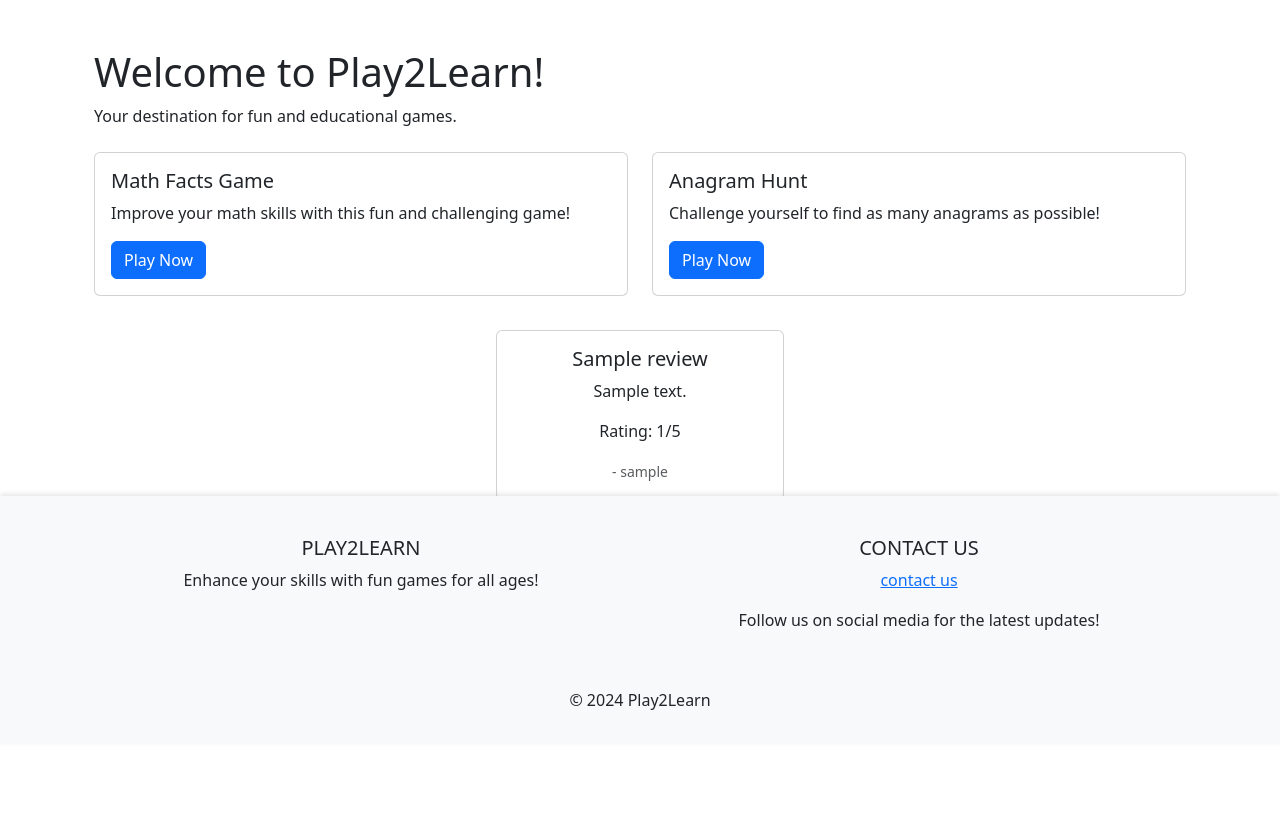
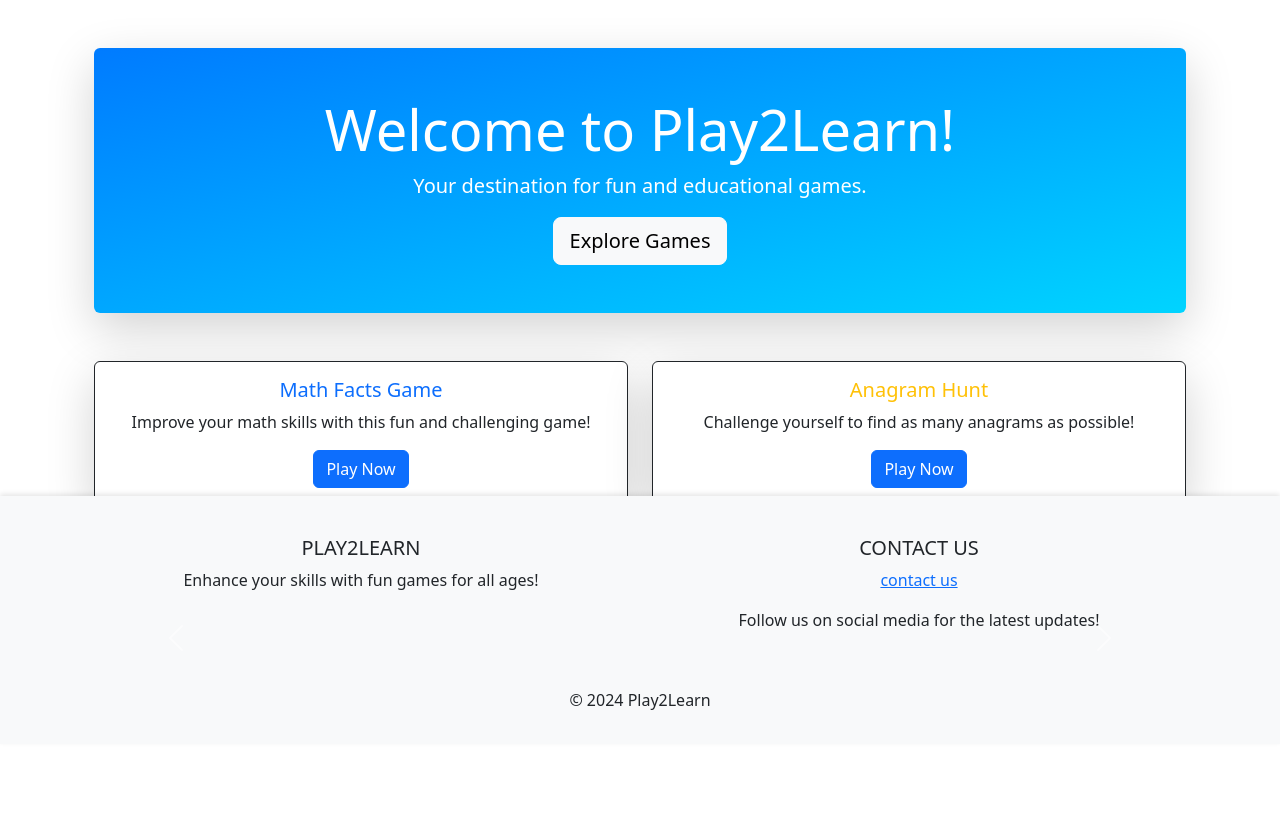
Before and after one commit to ChloeK02/Play2learn-complete-project, a Django app: page / in a window 1280 px wide. Shown: the part 56-881 px from the top of the page. Before the commit the page ends 766 px from the top, so only its background shows below. Run offline with Django 4.2, Linux system fonts and the light colour scheme; tables that the repository leaves empty hold one stand-in row (values such as "Sample post"); some libraries are stand-ins or nearby versions.

Commit message:
styling pages

```diff
--- a/games/forms.py
+++ b/games/forms.py
@@ -12,6 +12,6 @@ class ReviewForm(forms.Form):
     rating = forms.IntegerField(min_value=1, max_value=5, label='Rating (1-5)')
 
 class ContactUsForm(forms.Form):
-    name = forms.CharField(max_length=100, required=True)
-    email = forms.EmailField(required=True)
-    message = forms.CharField(widget=forms.Textarea, required=True)
+    name = forms.CharField(widget=forms.TextInput(attrs={'class': 'form-control', 'placeholder': 'Your Name'}))
+    email = forms.EmailField(widget=forms.EmailInput(attrs={'class': 'form-control', 'placeholder': 'Your Email'}))
+    message = forms.CharField(widget=forms.Textarea(attrs={'class': 'form-control', 'placeholder': 'Your Message', 'rows': 4}))
--- a/templates/_base_vue.html
+++ b/templates/_base_vue.html
@@ -14,6 +14,7 @@
     html, body {
       height: 100%;
       margin: 0;
+
     }
 
     .content-wrapper {
@@ -45,7 +46,7 @@
       background-color: #f8f9fa;
       text-align: center;
       padding: 1rem;
-      box-shadow: 0 -2px 5px rgba(0,0,0,0.1); /* Optional shadow */
+      box-shadow: 0 -2px 5px rgba(0,0,0,0.1);
 }
   </style>
 </head>
@@ -73,9 +74,8 @@
             </ul>
           </li>
 
-          <!-- Check if the user is logged in -->
           {% if user.is_authenticated %}
-            <!-- If logged in, show Log Out link -->
+
             <li class="nav-item">
               <a class="nav-link" href="{% url 'account_logout' %}">Log Out</a>
             </li>
@@ -89,7 +89,7 @@
               <a class="nav-link" href="{% url 'submit_review' %}">Reviews</a>
             </li>
           {% else %}
-            <!-- If not logged in, show Sign Up and Log In links -->
+
             <li class="nav-item">
               <a class="nav-link" href="{% url 'account_signup' %}">Sign Up</a>
             </li>
--- a/templates/home.html
+++ b/templates/home.html
@@ -1,28 +1,33 @@
+
+
 {% extends '_base_vue.html' %}
 
 {% block title %}Home - Play2Learn{% endblock %}
 
 {% block main %}
   <div class="container mt-5">
-    <h1>Welcome to Play2Learn!</h1>
-    <p>Your destination for fun and educational games.</p>
+    <div class="text-center mb-5 p-5 rounded shadow-lg" style="background: linear-gradient(to bottom right, #007bff, #00d4ff); color: white;">
+      <h1 class="display-4">Welcome to Play2Learn!</h1>
+      <p class="lead">Your destination for fun and educational games.</p>
+      <a href="#games" class="btn btn-light btn-lg">Explore Games</a>
+    </div>
 
-    <!-- Game Cards -->
-    <div class="row my-4">
-      <div class="col-md-6">
-        <div class="card">
-          <div class="card-body">
-            <h5 class="card-title">Math Facts Game</h5>
+
+    <div id="games" class="row my-4">
+      <div class="col-md-6 mb-4">
+        <div class="card game-card shadow-lg border-dark">
+          <div class="card-body text-center">
+            <h5 class="card-title text-primary">Math Facts Game</h5>
             <p class="card-text">Improve your math skills with this fun and challenging game!</p>
             <a href="{% url 'math_facts' %}" class="btn btn-primary">Play Now</a>
           </div>
         </div>
       </div>
 
-      <div class="col-md-6">
-        <div class="card">
-          <div class="card-body">
-            <h5 class="card-title">Anagram Hunt</h5>
+      <div class="col-md-6 mb-4">
+        <div class="card game-card shadow-lg border-dark">
+          <div class="card-body text-center">
+            <h5 class="card-title text-warning">Anagram Hunt</h5>
             <p class="card-text">Challenge yourself to find as many anagrams as possible!</p>
             <a href="{% url 'anagram_hunt' %}" class="btn btn-primary">Play Now</a>
           </div>
@@ -30,9 +35,7 @@
       </div>
     </div>
 
-
-    <!-- Reviews Carousel -->
-    <div class="row" style="padding: 10px;">
+    <div class="row">
       <div class="col-md-12">
         <div id="reviewsCarousel" class="carousel slide" data-bs-ride="carousel">
           <div class="carousel-inner">
@@ -40,19 +43,19 @@
               <div class="carousel-item {% if forloop.first %}active{% endif %}">
                 <div class="card text-center mx-auto" style="width: 18rem;">
                   <div class="card-body d-flex flex-column justify-content-center">
-                    <!-- Displaying the actual review data -->
                     <h5 class="card-title">{{ review.game_name }}</h5>
-                    <p class="card-text">{{ review.review_text }}</p> <!-- Assuming you have a 'review_text' field -->
+                    <p class="card-text">{{ review.review_text }}</p>
                     <p class="card-text">Rating: {{ review.rating }}/5</p>
                     <p class="card-text"><small class="text-muted">- {{ review.user.username }}</small></p>
                   </div>
                 </div>
               </div>
             {% empty %}
-              <p>No reviews available.</p>
+              <p class="text-center text-muted">No reviews available.</p>
             {% endfor %}
           </div>
-          <!-- Carousel Controls -->
+
+
           <button class="carousel-control-prev" type="button" data-bs-target="#reviewsCarousel" data-bs-slide="prev">
             <span class="carousel-control-prev-icon" aria-hidden="true"></span>
             <span class="visually-hidden">Previous</span>
@@ -66,3 +69,35 @@
     </div>
   </div>
 {% endblock %}
+
+{% block styles %}
+  <style>
+    .game-card {
+      border-radius: 8px;
+      transition: transform 0.3s ease, box-shadow 0.3s ease;
+    }
+
+    .game-card:hover {
+      transform: scale(1.05);
+      box-shadow: 0 12px 24px rgba(0, 0, 0, 0.3);
+    }
+
+
+    .card-body {
+      background-color: #f9f9f9;
+    }
+
+    .text-primary {
+      color: #007bff !important;
+    }
+
+    .text-warning {
+      color: #ffc107 !important;
+    }
+
+    .hero-section {
+      background: linear-gradient(to bottom right, #007bff, #00d4ff);
+      color: white;
+    }
+  </style>
+{% endblock %}
```
Also changed, not shown: _base_vue(copy).html (+4 -4 lines), templates/contact_success.html (+16 -7 lines), templates/contact_us.html (+23 -7 lines), templates/leaderboard.html (+19 -7 lines), templates/my_account.html (+59 -6 lines), templates/submit_review.html (+19 -4 lines).
